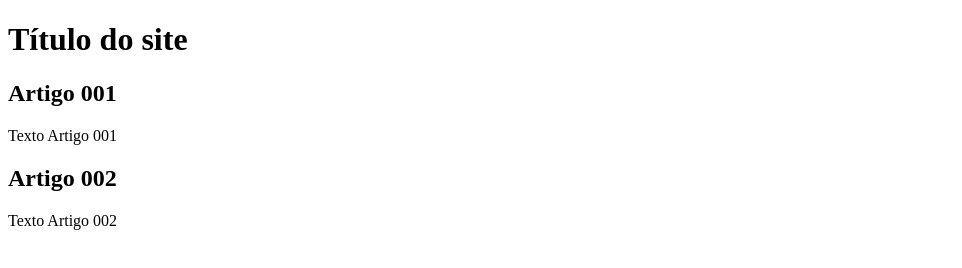
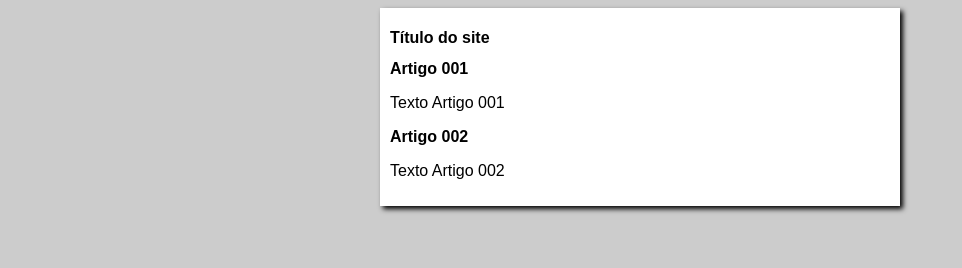
Before and after one commit to zaqueumenezes/github, a plain HTML site: page aprendendo branches/index.html in a window 1280 px wide. Shown: the whole page, without its empty margins (0-962 px from the left). Drawn offline with Linux system fonts and the light colour scheme.

Commit message:
designer

```diff
--- /dev/null
+++ b/aprendendo branches/estilos/style.css
@@ -0,0 +1,16 @@
+* {
+    font-family: Arial, Helvetica, sans-serif;
+    font-size: 16px;
+}
+
+body {
+    background-color: #ccc;
+}
+
+main {
+    background-color: white;
+    width: 500px;
+    margin: auto;
+    padding: 10px;
+    box-shadow: 3px 3px 5px black;
+}
--- a/aprendendo branches/index.html
+++ b/aprendendo branches/index.html
@@ -5,6 +5,7 @@
     <meta name="viewport" content="width=device-width, initial-scale=1.0">
     <meta name="description" content="site">
     <title>titulo do site</title>
+    <link rel="stylesheet" href="estilos/style.css">
 </head>
 <body>
     <main>
```
